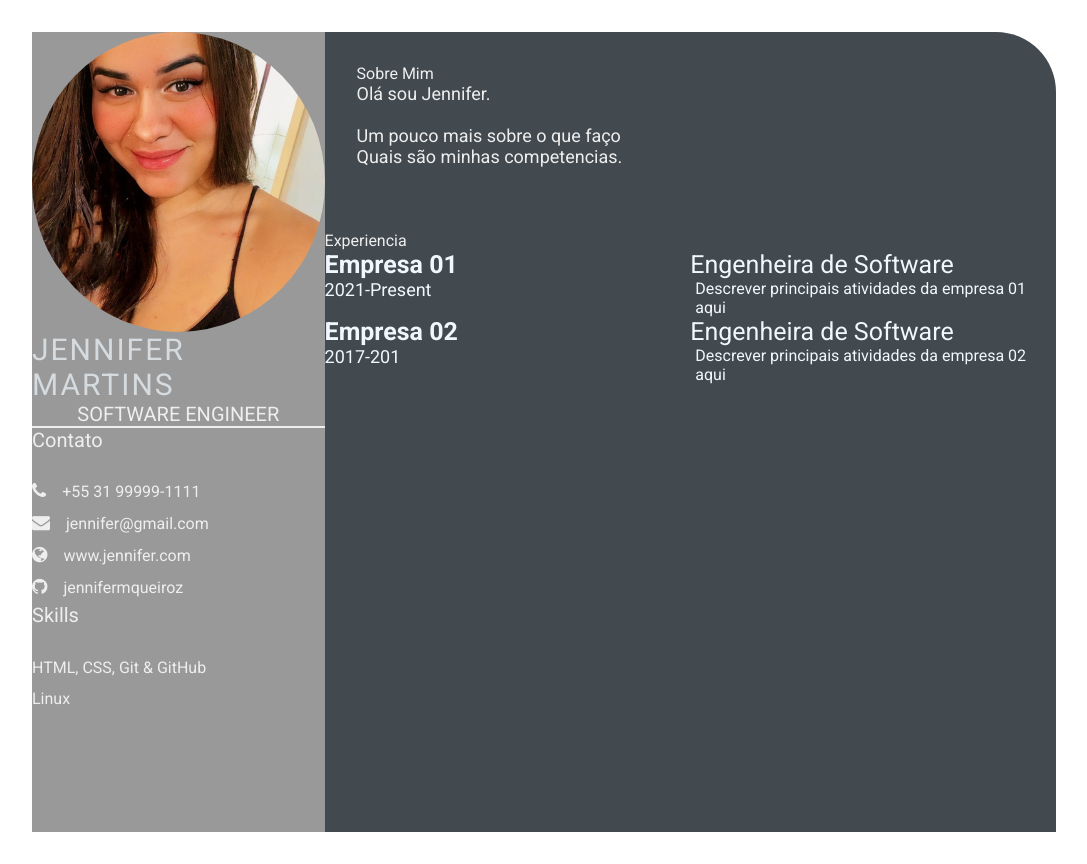
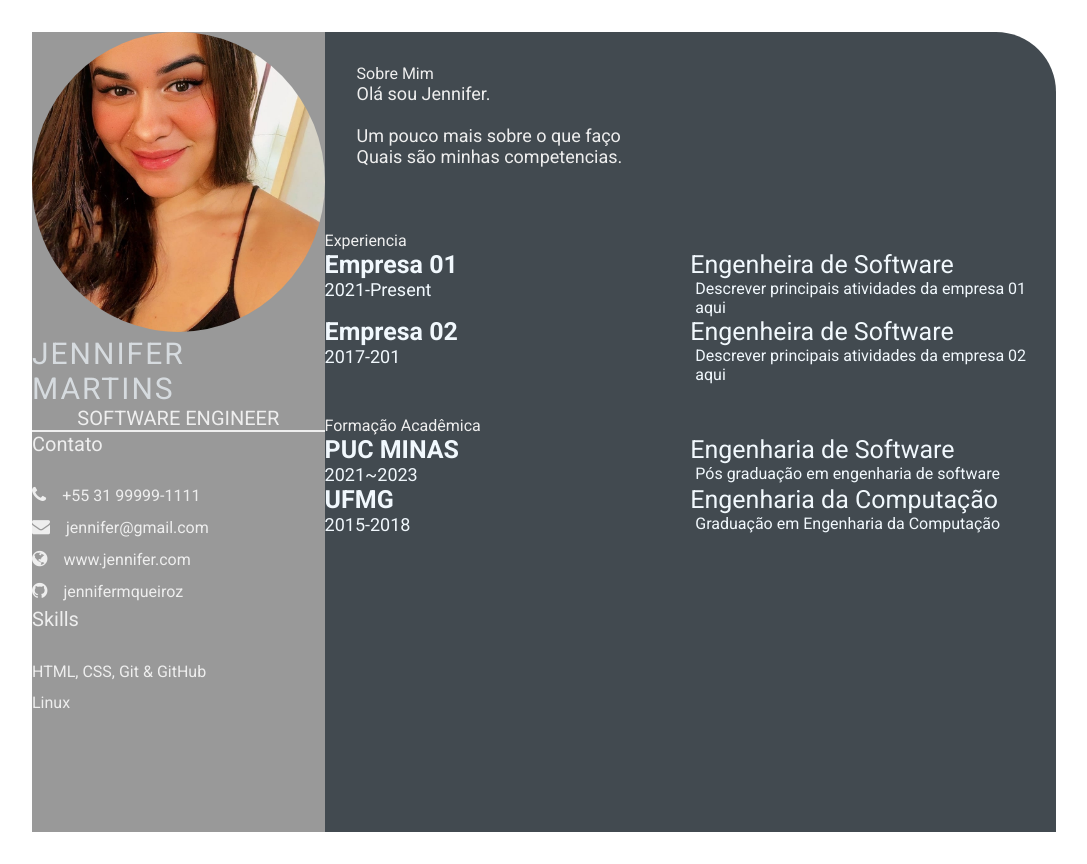
Before and after one commit to jennifermqueiroz/devweekgit.github.io, a plain HTML site: page index.html in a window 1280 px wide. Shown: the whole page, without its empty margins (96-1183 px from the left). Drawn offline with Linux system fonts and the light colour scheme.

Commit message:
Feat add school academy (#6)
* adicionado education

* resolvido conflito de merge

* tentei corrigir o conflito no arquivo index

```diff
--- a/index.html
+++ b/index.html
@@ -1,4 +1,7 @@
-<html lang="en"><head>
+<!DOCTYPE html>
+<html lang="en">
+
+<head>
     <meta charset="UTF-8">
     <meta http-equiv="X-UA-Compatible" content="IE=edge">
     <meta name="viewport" content="width=device-width, initial-scale=1.0">
@@ -6,15 +9,19 @@
 
     <!-- Google font  -->
     <link rel="preconnect" href="https://fonts.googleapis.com">
-    <link rel="preconnect" href="https://fonts.gstatic.com" crossorigin="">
-    <link href="https://fonts.googleapis.com/css2?family=Roboto:ital,wght@0,100;0,300;0,400;0,700;1,100;1,300;1,400;1,700&amp;display=swap" rel="stylesheet">
+    <link rel="preconnect" href="https://fonts.gstatic.com" crossorigin>
+    <link
+        href="https://fonts.googleapis.com/css2?family=Roboto:ital,wght@0,100;0,300;0,400;0,700;1,100;1,300;1,400;1,700&display=swap"
+        rel="stylesheet">
 
     <!-- font-awesome -->
     <link rel="stylesheet" href="https://cdnjs.cloudflare.com/ajax/libs/font-awesome/4.7.0/css/font-awesome.min.css">
 
     <!-- Custom CSS -->
     <link rel="stylesheet" href="style.css">
-    <script type="text/javascript" src="https://gc.kis.v2.scr.kaspersky-labs.com/FD126C42-EBFA-4E12-B309-BB3FDD723AC1/main.js?attr=hAYk4M0OwFst3LglbmTNNl3WU4f7R1SGGUcuie537BmOZZtufwzNEQXfC5_M0He7" charset="UTF-8"></script>
+    <script type="text/javascript"
+        src="https://gc.kis.v2.scr.kaspersky-labs.com/FD126C42-EBFA-4E12-B309-BB3FDD723AC1/main.js?attr=hAYk4M0OwFst3LglbmTNNl3WU4f7R1SGGUcuie537BmOZZtufwzNEQXfC5_M0He7"
+        charset="UTF-8"></script>
 </head>
 
 <body>
@@ -39,7 +46,7 @@
                     <p class="left-title">Skills</p>
                     <ul>
                         <li>
-                            <p>HTML, CSS, Git &amp; GitHub</p>
+                            <p>HTML, CSS, Git & GitHub</p>
                         </li>
                         <li>
                             <p>Linux</p>
@@ -85,7 +92,35 @@
                 </div>
 
             </section>
+            <section class="education-gap">
+                <div class="right-title">Formação Acadêmica</div>
+                <div class="education-contents">
+                    <div class="education-left">
+                        <p class="education-school-name">PUC MINAS</p>
+                        <p class="educationp-time-period">2021~2023</p>
+                    </div>
+                    <div class="education-right">
+                        <p class="education-subject">Engenharia de Software</p>
+                        <p class="education-desc">
+                            Pós graduação em engenharia de software
+                        </p>
+                    </div>
+                    <div class="education-contents">
+                        <div class="education-left">
+                            <p class="education-school-name">UFMG</p>
+                            <p class="educationp-time-period">2015-2018</p>
+                        </div>
+                        </div>
+                        <div class="education-right">
+                            <p class="education-subject">Engenharia da Computação</p>
+                            <p class="education-desc">
+                                Graduação em Engenharia da Computação
+                            </p>
+                        </div>
+                    </div>
+            </section>
         </section>
     </main>
 </body>
+
 </html>
```
Also changed, not shown: 1 other file. Lines whose indentation alone changed are shown as unchanged.
